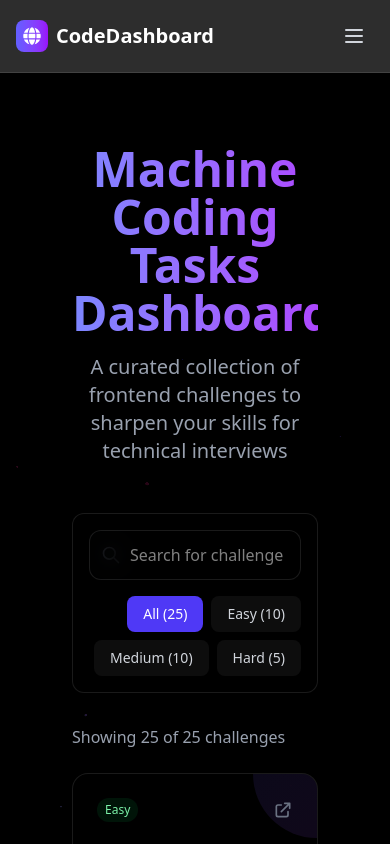
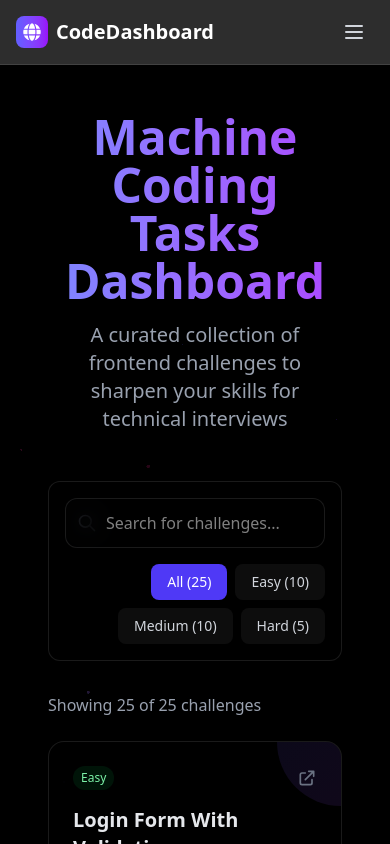
Before and after one commit to aftab-08khan/Machine-Coding-Tasks, a React (Vite) app: page / in a window 390 px wide. Shown: the top 844 px of the page. Built offline with nearby package versions, Linux system fonts and the light colour scheme.

Commit message:
UI | Fixes in Ui Decreased the Padding At Mobile Screen

```diff
--- a/src/components/Navbar.jsx
+++ b/src/components/Navbar.jsx
@@ -17,7 +17,7 @@ const Navbar = () => {
   return (
     <nav
       className={`sticky top-0 z-50 transition-all duration-300
-          bg-neutral-900/90 backdrop-blur-md shadow-xl py-4
+          bg-neutral-900/90 backdrop-blur-md shadow-xl py-3
        border-b border-white/10`}
     >
       <div className="max-w-7xl mx-auto px-4 sm:px-6 lg:px-8">
--- a/src/pages/Home.jsx
+++ b/src/pages/Home.jsx
@@ -78,7 +78,7 @@ const Home = ({ data }) => {
 
         {/* Main content */}
         <ContentWrapper>
-          <div className="w-full mx-auto p-12 relative z-10">
+          <div className="w-full mx-auto p-6 md:p-10 relative z-10">
             {/* Header Section */}
             <div className="text-center mb-12">
               <h1 className="text-5xl font-bold bg-clip-text text-transparent bg-gradient-to-r from-indigo-400 to-purple-500 pb-4">
```
